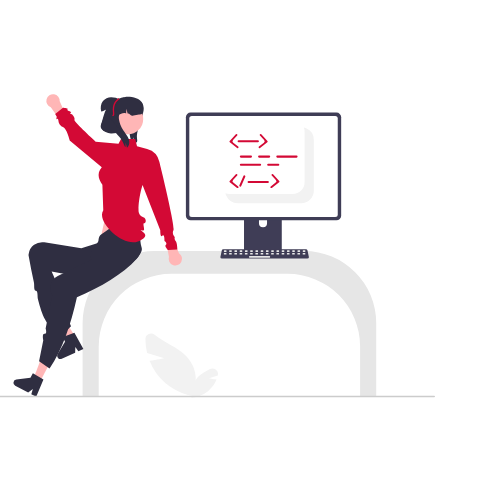
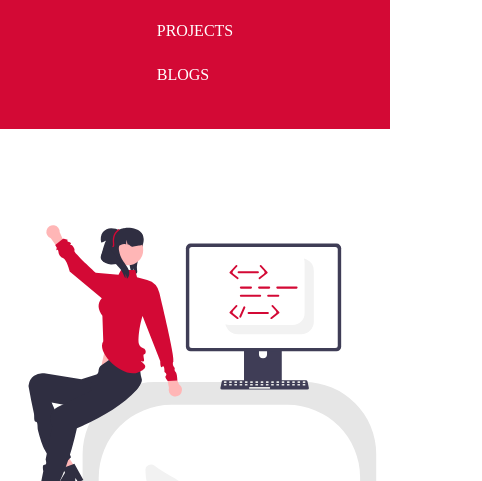
Before and after one commit to SamyukthaSathyanarayanan/Portfolio, a plain HTML site: page index.html in a window 390 px wide. Shown: the part 84-565 px from the top of the page, 482 px wide, since content can reach past the window. Drawn offline with Linux system fonts and the light colour scheme; a web font is replaced by a local one.

Commit message:
added media query
made navbar responsive

```diff
--- a/index.html
+++ b/index.html
@@ -8,7 +8,7 @@
   <link href="style.css" rel="stylesheet">
 </head>
 <body>
-  <nav class="navigation">
+  <nav class="navigation navigation-nav">
     <div class="nav-brand"><strong>SAMYUKTHA</strong></div>
     <ul class="nav-links">
       <li>
--- a/style.css
+++ b/style.css
@@ -141,3 +141,22 @@ body{
     font-size: 20px;
     font-weight: bold;
   }
+
+  /*Responsive*/
+
+  @media (max-width: 640px) {
+    .navigation-nav {
+      flex-direction: column;
+    }
+
+    nav ul {
+      flex-direction: column;
+    }
+
+    nav li {
+      margin: 0.8em 0;
+    }
+    ul{
+      padding-inline-start: 0px;
+    }
+  }
```
Also changed, not shown: blogs.html (+1 -1 lines), projects.html (+1 -1 lines).
